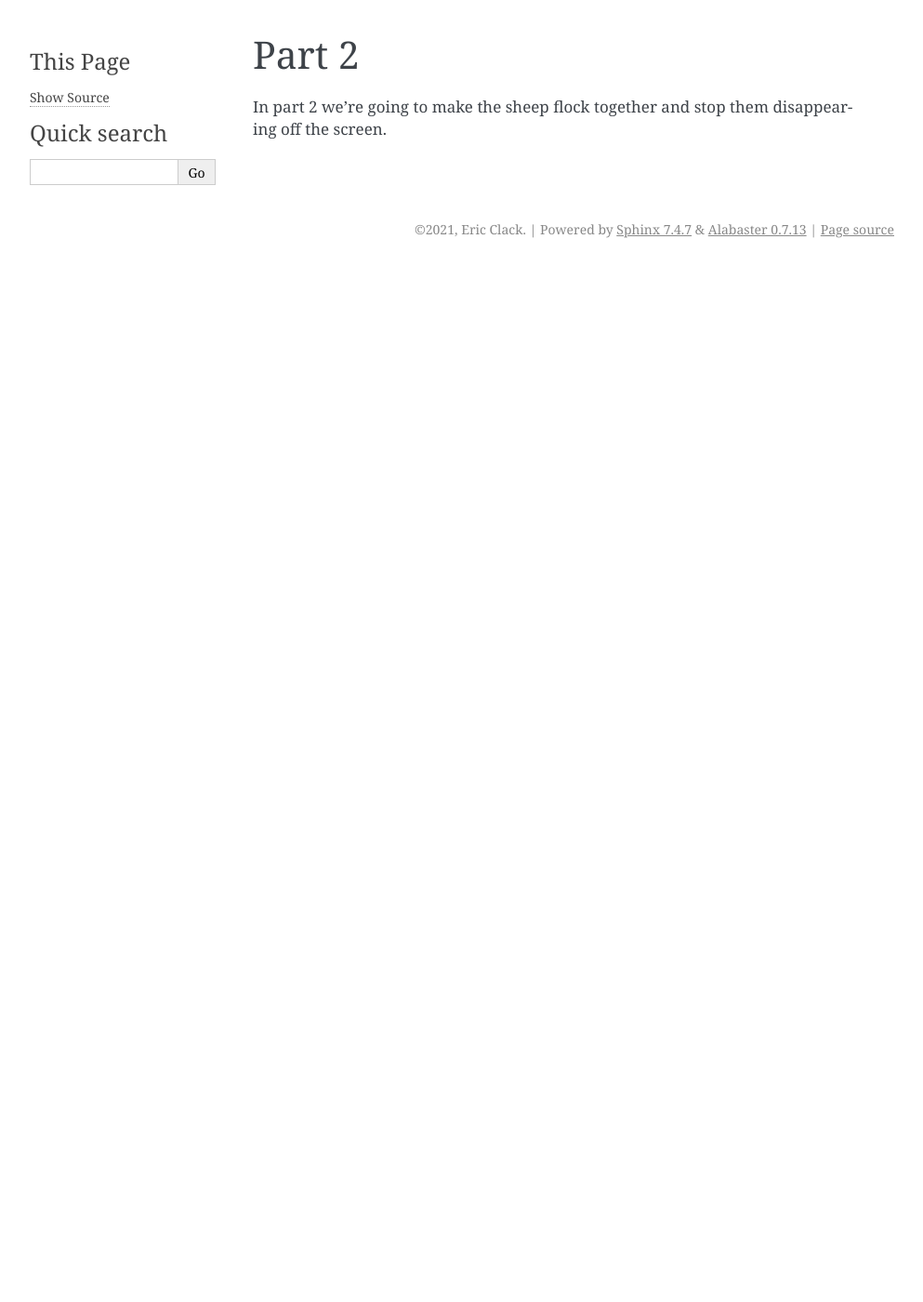
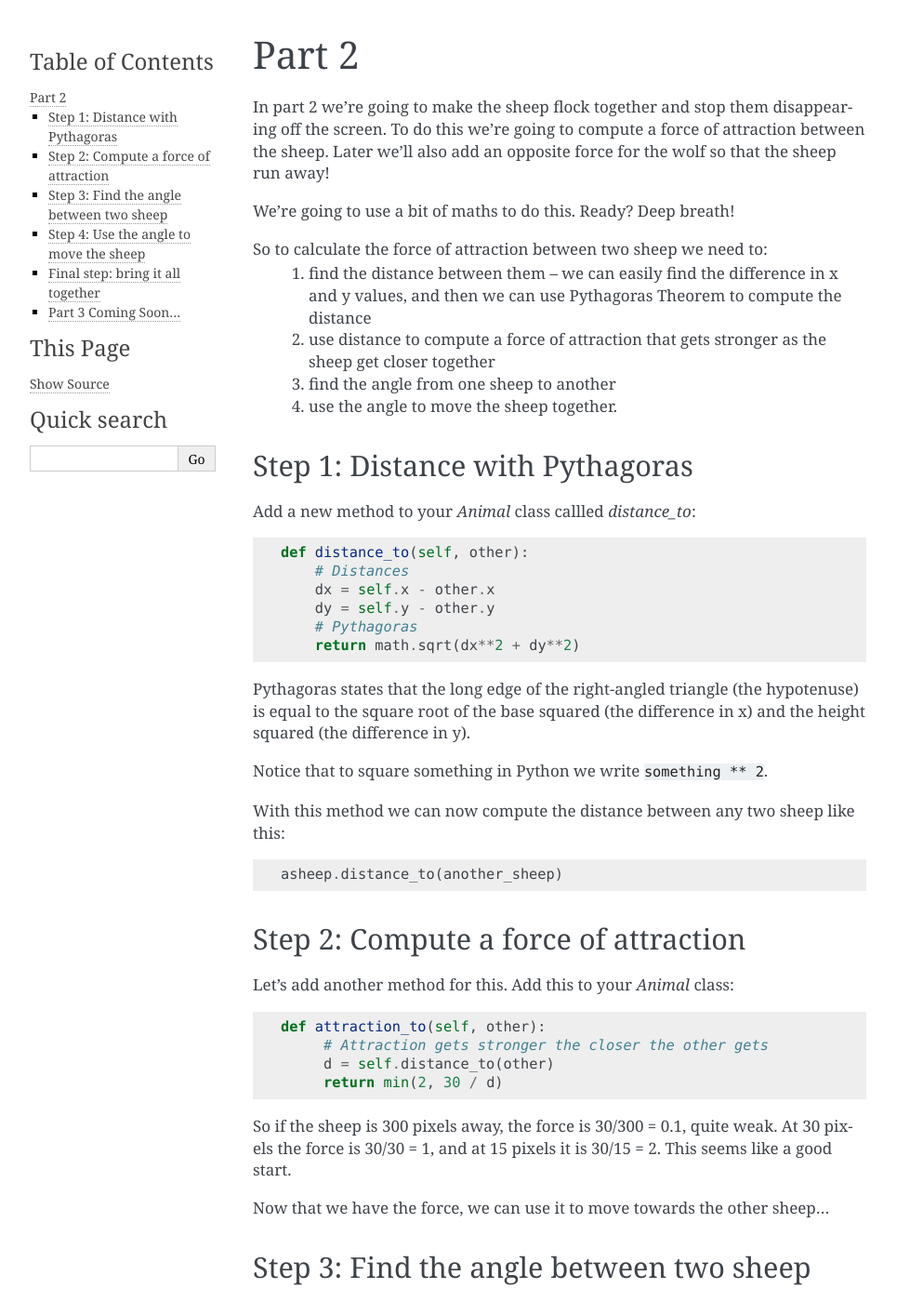
Before and after one commit to ericclack/pygamezero_animals, a Sphinx documentation site: the page built from doc/part2.rst, in a window 1280 px wide and 1400 px high. Shown: the whole window at 93% size, without its empty margins (148-1141 px from the left). Built offline with Sphinx 7.4.7, drawn with Linux system fonts in a browser that asks for light colours; some of the changed text lies outside the part shown.

Commit message:
More tutorial

```diff
--- a/doc/part2.rst
+++ b/doc/part2.rst
@@ -4,4 +4,117 @@ Part 2
 ======
 
 In part 2 we're going to make the sheep flock together and stop them
-disappearing off the screen.
+disappearing off the screen. To do this we're going to compute a force
+of attraction between the sheep. Later we'll also add an opposite
+force for the wolf so that the sheep run away!
+
+We're going to use a bit of maths to do this. Ready? Deep breath!
+
+So to calculate the force of attraction between two sheep we need to:
+ 1. find the distance between them -- we can easily find the
+    difference in x and y values, and then we can use Pythagoras
+    Theorem to compute the distance
+ 2. use distance to compute a force of attraction that gets stronger as
+    the sheep get closer together
+ 3. find the angle from one sheep to another
+ 4. use the angle to move the sheep together.
+
+Step 1: Distance with Pythagoras
+--------------------------------
+
+Add a new method to your *Animal* class callled *distance_to*: ::
+
+    def distance_to(self, other):
+        # Distances
+        dx = self.x - other.x
+        dy = self.y - other.y
+        # Pythagoras
+        return math.sqrt(dx**2 + dy**2)
+
+Pythagoras states that the long edge of the right-angled triangle (the
+hypotenuse) is equal to the square root of the base squared (the
+difference in x) and the height squared (the difference in y).
+
+Notice that to square something in Python we write :code:`something ** 2`.
+
+With this method we can now compute the distance between any two sheep
+like this: ::
+
+  asheep.distance_to(another_sheep)
+
+Step 2: Compute a force of attraction
+-------------------------------------
+
+Let's add another method for this. Add this to your *Animal* class: ::
+
+   def attraction_to(self, other):
+        # Attraction gets stronger the closer the other gets
+        d = self.distance_to(other)
+        return min(2, 30 / d)
+
+So if the sheep is 300 pixels away, the force is 30/300 = 0.1, quite
+weak. At 30 pixels the force is 30/30 = 1, and at 15 pixels it is
+30/15 = 2. This seems like a good start.
+
+Now that we have the force, we can use it to move towards the other
+sheep...
+
+Step 3: Find the angle between two sheep
+----------------------------------------
+
+Have you met *sin*, *cos* and *tan* yet in maths? They are three very
+handy functions that give us an angle if we know two sides of a
+triangle. So we know the difference in x and the difference in y,
+which means we can use *tan* to find the angle. Thanks `SOHCAHTOA`_
+
+Add this method to your *Animal* class: ::
+
+   def angle_to(self, other):
+        return math.atan2(other.y - self.y, other.x - self.x)
+
+
+Step 4: Use the angle to move the sheep
+---------------------------------------
+
+OK, so we know the angle, and we know the force, let's move our
+sheep. But how? Our sheep understand changes in x and changes in y. If
+we know the angle and the force, we can use *sin* and *cos* to compute
+the x and y change. Thanks again `SOHCAHTOA`_!
+
+This is almost the last new method in this part, again add it to your
+*Animal* class: ::
+
+    def move_by_attraction(self, other):
+        angle = self.angle_to(other)
+        fx = math.cos(angle) * self.attraction_to(other)
+        fy = math.sin(angle) * self.attraction_to(other)
+        self.x += fx
+        self.y += fy
+
+
+Final step: bring it all together
+---------------------------------
+
+OK, let's bring those 4 steps together in our *move* method. Change it so that
+it looks like this: ::
+
+    def move(self):
+        for o in self.other_animals():
+            self.move_by_attraction(o)
+
+Finally we just need to write the method :code:`other_animals`, which gives us
+all other animals as we don't want to move towards ourself! ::
+
+   def other_animals(self):
+        """All the animals except us"""
+        return [a for a in Animal.all if a != self]
+
+Now *Run* and see what happens. Make sure you've created a few animals
+first with :code:`Animals()`. There's a few bugs... note them down and have
+a think about how we could solve them.
+
+Part 3 Coming Soon...
+---------------------
+
+
+.. _`SOHCAHTOA`: https://www.youtube.com/watch?v=PIWJo5uK3Fo&ab_channel=JonathanMann
```
Also changed, not shown: animals2.py (+20 -31 lines).
